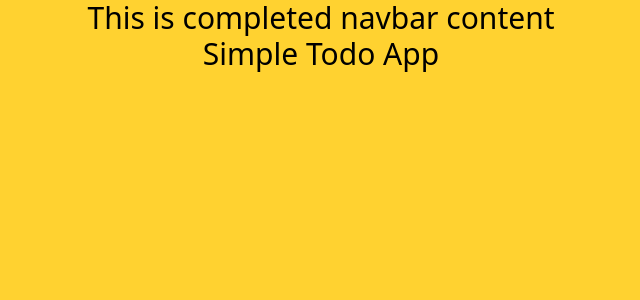
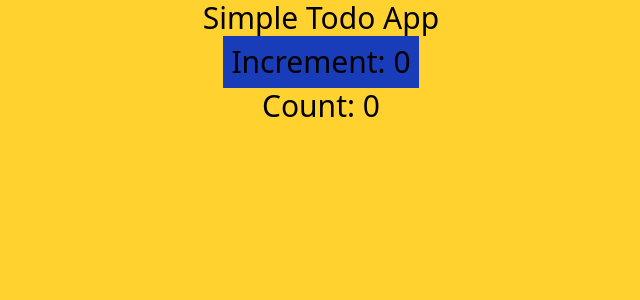
Before and after one commit to mdshakil-ctg/my-todo-app, a React (Vite) app: page / in a window 1280 px wide. Shown: the top 300 px of the page, without its empty margins (319-959 px from the left). Built offline with nearby package versions, Linux system fonts and the light colour scheme.

Commit message:
react-usememo practice

```diff
--- a/package.json
+++ b/package.json
@@ -11,6 +11,7 @@
   },
   "dependencies": {
     "@tailwindcss/vite": "^4.0.1",
+    "prop-types": "^15.8.1",
     "react": "^18.3.1",
     "react-dom": "^18.3.1",
     "tailwindcss": "^4.0.1"
--- a/src/App.jsx
+++ b/src/App.jsx
@@ -1,18 +1,50 @@
+import React from "react";
+import { useState } from "react";
+import "./App.css";
 
-import './App.css'
+import PropTypes from 'prop-types';
+// import UserCard from './UserCard ';
+
+
+const ChildComponent = React.memo(({ count }) => {
+  console.log("Child rendered", count);
+  return <p>Count: {count}</p>;
+});
+
+
+ChildComponent.displayName = 'ChildComponent'
 
 function App() {
+  const [count, setCount] = useState(0);
 
-
+  console.log("parent component rendered");
 
   return (
     <>
-      <div className='bg-amber-300 text-center text-3xl'>
-        <p>This is completed navbar content</p>
+      <div className="bg-amber-300 text-center text-3xl">
+
         <p>Simple Todo App</p>
+        <button className="bg-blue-800 p-2" onClick={() => setCount((prev) => prev + 1)}>
+          Increment: {count}
+        </button>
+        <ChildComponent count={count} />
+        {/* <UserCard
+          name="John Doe"
+          age='28'
+          isAdmin={true}
+          hobbies={["Coding", "Reading", "Gaming"]}
+          address={{ city: "New York", country: "USA" }}
+          onClick={() => alert("User clicked!")}
+        /> */}
+        {/* <ReactMemo/> */}
       </div>
     </>
-  )
+  );
 }
 
-export default App
+export default App;
+
+
+ChildComponent.propTypes = {
+count: PropTypes.number.isRequired,
+}
--- /dev/null
+++ b/src/ReactMemo.jsx
@@ -0,0 +1,12 @@
+
+
+const ReactMemo = () => {
+    return (
+        <div>
+            <h1>This is react memoization component</h1>
+
+        </div>
+    );
+};
+
+export default ReactMemo;
--- /dev/null
+++ b/src/UserCard .jsx
@@ -0,0 +1,37 @@
+import PropTypes from "prop-types";
+
+const UserCard  = ({
+    name,
+    age,
+    isAdmin,
+    hobbies,
+    address,
+    onClick
+  }) => {
+    return (
+        <div className="border p-4 rounded-lg shadow-md">
+      <h2 className="text-xl font-bold">{name}</h2>
+      <p>Age: {age}</p>
+      <p>Admin: {isAdmin ? "Yes" : "No"}</p>
+      <p>Hobbies: {hobbies.join(", ")}</p>
+      <p>Address: {address.city}, {address.country}</p>
+      <button onClick={onClick} className="mt-2 p-2 bg-blue-500 text-white">
+        Click Me
+      </button>
+    </div>
+    );
+};
+
+export default UserCard ;
+
+UserCard.propTypes = {
+    name: PropTypes.string.isRequired,
+    age: PropTypes.string.isRequired,
+    isAdmin: PropTypes.bool,
+    hobbies: PropTypes.arrayOf(PropTypes.string.isRequired).isRequired,
+    address: PropTypes.shape({
+        city: PropTypes.string,
+        country: PropTypes.string
+    }).isRequired,
+    onClick: PropTypes.func.isRequired
+}
```
Also changed, not shown: src/main.jsx (+6 -3 lines), 1 other file (tests, documents, lock files or other folders).
